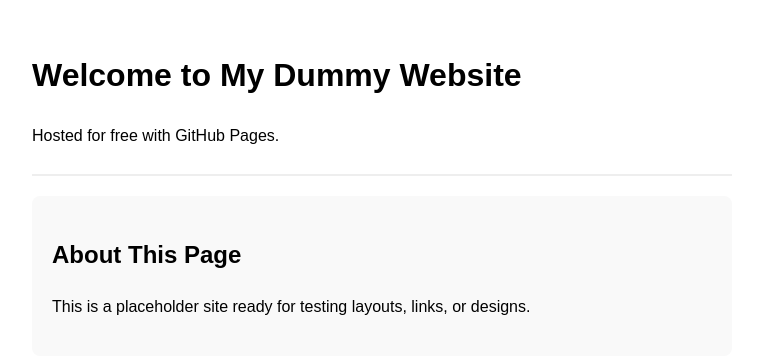
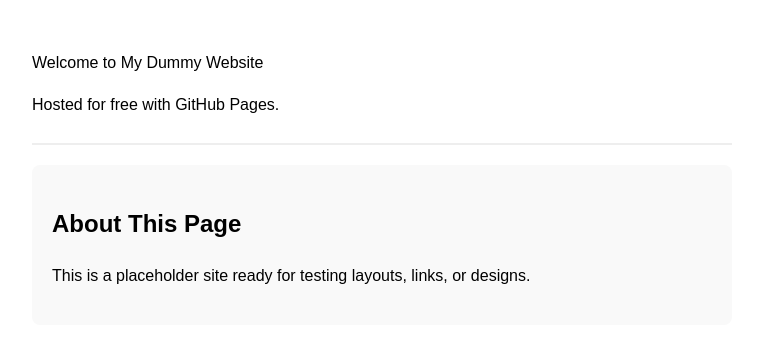
Before and after one commit to kuppalahimaseshasaikoushik-dot/koushik.github.io, a plain HTML site: page index.html in a window 1280 px wide. Shown: the whole page, without its empty margins (258-1021 px from the left). Drawn offline with Linux system fonts and the light colour scheme.

Commit message:
Fix header tag from h1 to h

```diff
--- a/index.html
+++ b/index.html
@@ -12,7 +12,7 @@
 </head>
 <body>
     <header>
-        <h1>Welcome to My Dummy Website</h1>
+        <h>Welcome to My Dummy Website</h1>
         <p>Hosted for free with GitHub Pages.</p>
     </header>
     <div class="card">
```
